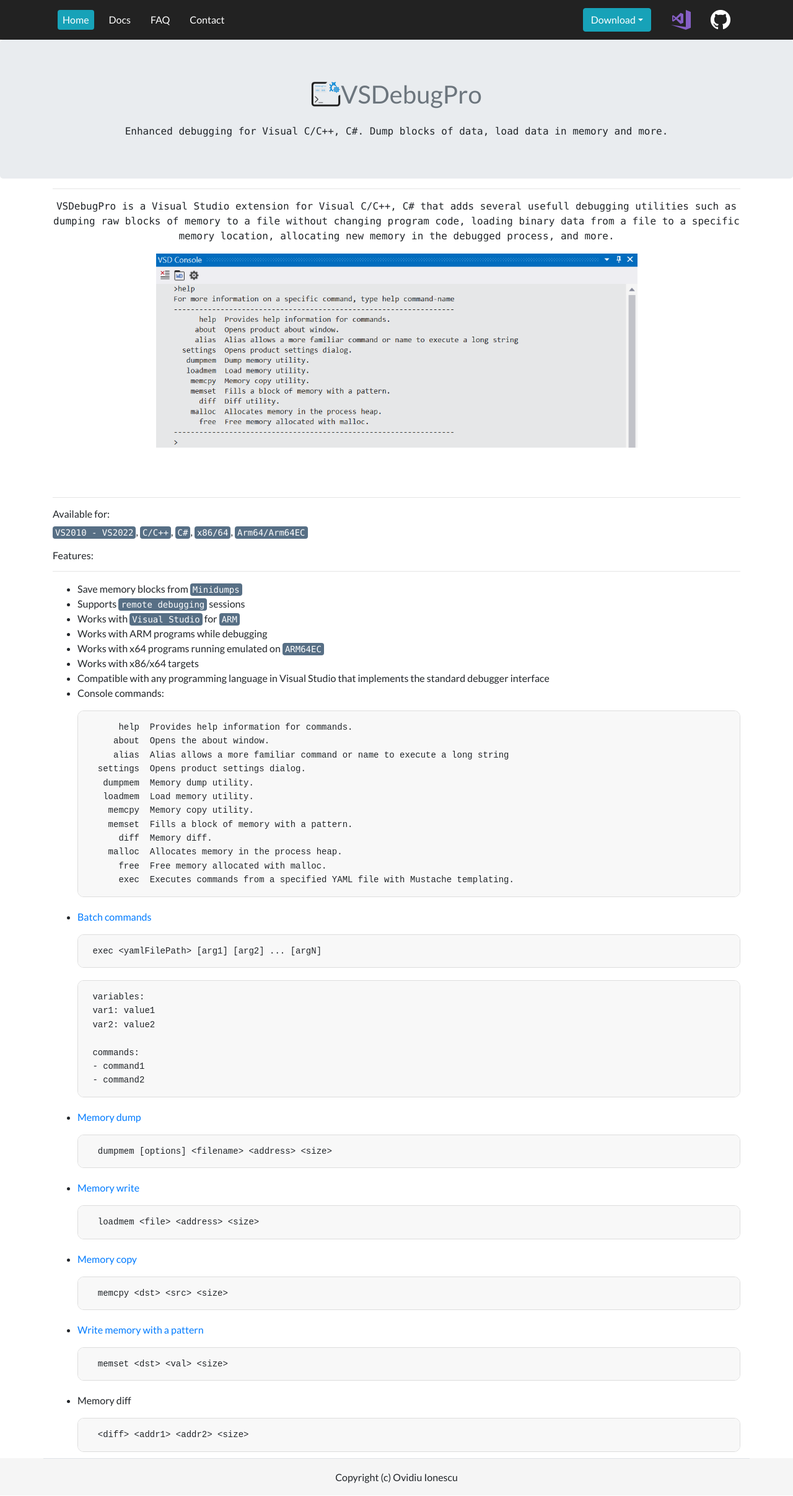
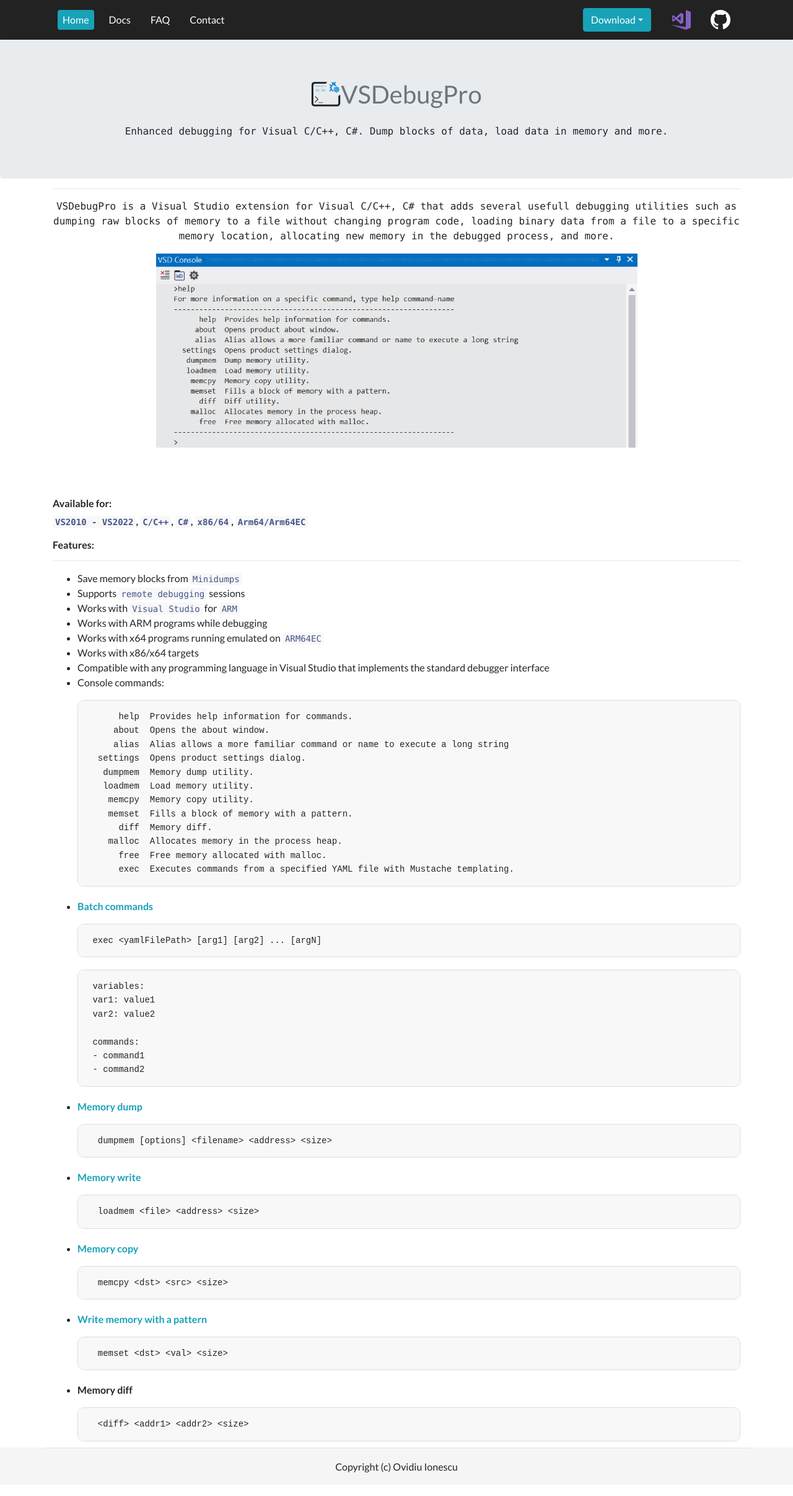
Before and after one commit to ovidiuvio/www.vsdebug.pro, a Jekyll site: the page built from index.md, in a window 1280 px wide. Shown: the whole page at 62% size. Built offline with Jekyll 4.4.1, drawn with Linux system fonts in a browser that asks for light colours.

Commit message:
Updated colors

````diff
--- a/_includes/header.html
+++ b/_includes/header.html
@@ -18,12 +18,12 @@
             <div class="btn-group">
                 <button class="btn btn-info dropdown-toggle" data-toggle="dropdown" aria-haspopup="true" aria-expanded="false">Download</button>
                 <div class="dropdown-menu">
-                    <a class="dropdown-item" href="https://github.com/ovidiuvio/VSDebugPro/releases/download/4.2.3.0/VSDebugPro.vsix">VS2022 <span class="badge badge-vs">4.2.3.0</span></a>
-                    <a class="dropdown-item" href="https://github.com/ovidiuvio/VSDebugPro/releases/download/4.2.3.0/VSDebugPro.vsix">VS2019 <span class="badge badge-vs">4.2.3.0</span></a>
-                    <a class="dropdown-item" href="https://github.com/ovidiuvio/VSDebugPro/releases/download/3.2.0.1/VSDebugPro.vsix">VS2017 <span class="badge badge-vs">3.2.0.1</span></a>
-                    <a class="dropdown-item" href="https://dl.vsdebug.pro/Release/2-0-7-4/VSDebugTool.vsix">VS2014 <span class="badge badge-vs">2.0.7.4</span></a>
-                    <a class="dropdown-item" href="https://dl.vsdebug.pro/Release/2-0-7-4/VSDebugTool.vsix">VS2012 <span class="badge badge-vs">2.0.7.4</span></a>
-                    <a class="dropdown-item" href="https://dl.vsdebug.pro/Release/2-0-7-4/VSDebugTool.vsix">VS2010 <span class="badge badge-vs">2.0.7.4</span></a>
+                    <a class="dropdown-item" href="https://github.com/ovidiuvio/VSDebugPro/releases/download/4.2.3.0/VSDebugPro.vsix">VS2022 <span class="badge badge-secondary">4.2.3.0</span></a>
+                    <a class="dropdown-item" href="https://github.com/ovidiuvio/VSDebugPro/releases/download/4.2.3.0/VSDebugPro.vsix">VS2019 <span class="badge badge-secondary">4.2.3.0</span></a>
+                    <a class="dropdown-item" href="https://github.com/ovidiuvio/VSDebugPro/releases/download/3.2.0.1/VSDebugPro.vsix">VS2017 <span class="badge badge-secondary">3.2.0.1</span></a>
+                    <a class="dropdown-item" href="https://dl.vsdebug.pro/Release/2-0-7-4/VSDebugTool.vsix">VS2014 <span class="badge badge-secondary">2.0.7.4</span></a>
+                    <a class="dropdown-item" href="https://dl.vsdebug.pro/Release/2-0-7-4/VSDebugTool.vsix">VS2012 <span class="badge badge-secondary">2.0.7.4</span></a>
+                    <a class="dropdown-item" href="https://dl.vsdebug.pro/Release/2-0-7-4/VSDebugTool.vsix">VS2010 <span class="badge badge-secondary">2.0.7.4</span></a>
                 </div>
             </div>
         </span>
--- a/assets/css/site.css
+++ b/assets/css/site.css
@@ -51,7 +51,7 @@
   align-items: center;
 }
 .copy-button {
-  background-color:  #576f85;
+  background-color:  #17a2b8;
   border: none;
   color: white;
   padding: 5px 10px;
@@ -76,10 +76,16 @@
 
 code.highlighter-rouge,
 code.language-plaintext.highlighter-rouge {
-    background-color: #576f85;
-    color: #fff;
+  background-color: #f8f8f8;
+    color:  #445488;
     padding: 2px 4px;
     border-radius: 4px;
+}
+
+a {
+  color: #17a2b8;
+  background-color: transparent;
+  text-decoration: none;
 }
 
 html {
@@ -90,6 +96,7 @@ html {
     /* Margin bottom by footer height */
     margin-bottom: 70px;
     font-family: "Lato", "Helvetica Neue", Helvetica, Arial, sans-serif;
+    font-weight: 400;
 
   }
   .footer {
--- a/index.md
+++ b/index.md
@@ -19,13 +19,11 @@ dumping raw blocks of memory to a file without changing program code, loading bi
 <br />
 <br />
 
----
+###### **Available for:**
 
-###### Available for:
+**`VS2010 - VS2022`, `C/C++`, `C#`, `x86/64`, `Arm64/Arm64EC`**
 
-`VS2010 - VS2022`, `C/C++`, `C#`, `x86/64`, `Arm64/Arm64EC`
-
-###### Features:
+###### **Features:**
 ---
 
 - Save memory blocks from `Minidumps`
@@ -53,7 +51,7 @@ dumping raw blocks of memory to a file without changing program code, loading bi
         exec  Executes commands from a specified YAML file with Mustache templating.
     ```
 
- - [Batch commands](https://www.vsdebug.pro/pages/docs/exec.html)
+ - [**Batch commands**](https://www.vsdebug.pro/pages/docs/exec.html)
 
     {: .code-box}
     ```
@@ -70,35 +68,35 @@ dumping raw blocks of memory to a file without changing program code, loading bi
     - command1 {{var1}} {{var2}}
     - command2 {{var1}} {{var2}}
     ```
-- [Memory dump](https://www.vsdebug.pro/pages/docs/dumpmem.html)
+- [**Memory dump**](https://www.vsdebug.pro/pages/docs/dumpmem.html)
 
     {: .code-box}
     ```
     dumpmem [options] <filename> <address> <size>
     ```
 
-- [Memory write](https://www.vsdebug.pro/pages/docs/loadmem.html)
+- [**Memory write**](https://www.vsdebug.pro/pages/docs/loadmem.html)
 
     {: .code-box}
     ```
     loadmem <file> <address> <size>
     ```
 
-- [Memory copy](https://www.vsdebug.pro/pages/docs/memcpy.html)
+- [**Memory copy**](https://www.vsdebug.pro/pages/docs/memcpy.html)
 
     {: .code-box}
     ```
     memcpy <dst> <src> <size>
     ```
 
-- [Write memory with a pattern](https://www.vsdebug.pro/pages/docs/memset.html)
+- [**Write memory with a pattern**](https://www.vsdebug.pro/pages/docs/memset.html)
 
     {: .code-box}
     ```
     memset <dst> <val> <size>
     ```
 
-- Memory diff
+- **Memory diff**
 
     {: .code-box}
     ```
````
